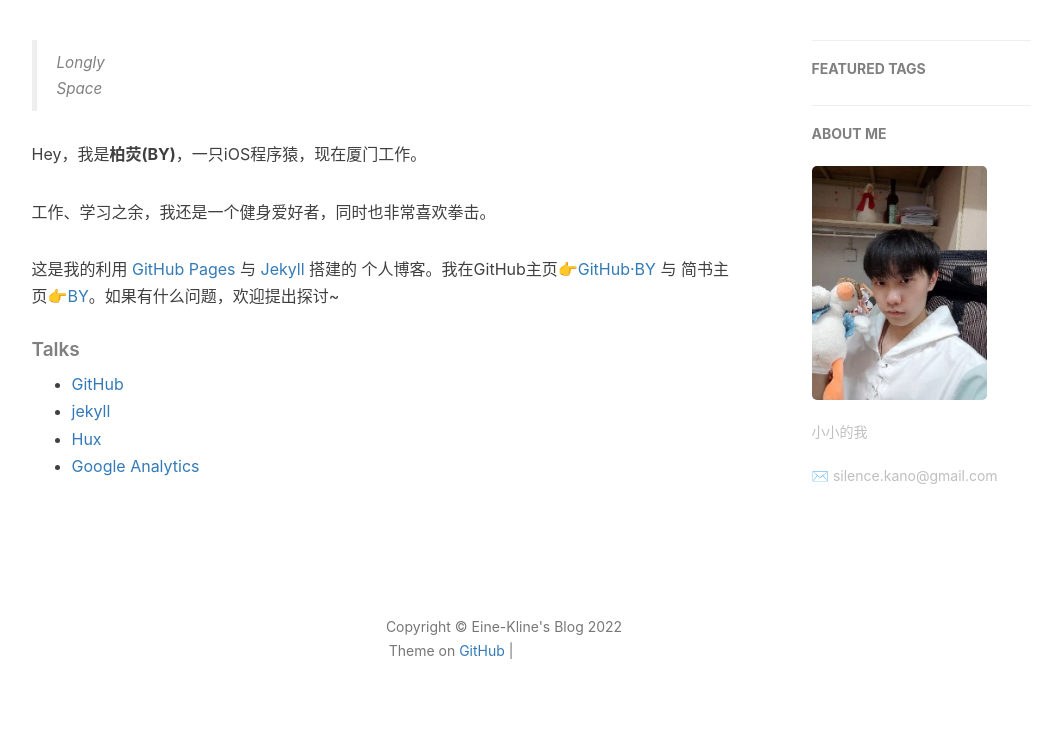
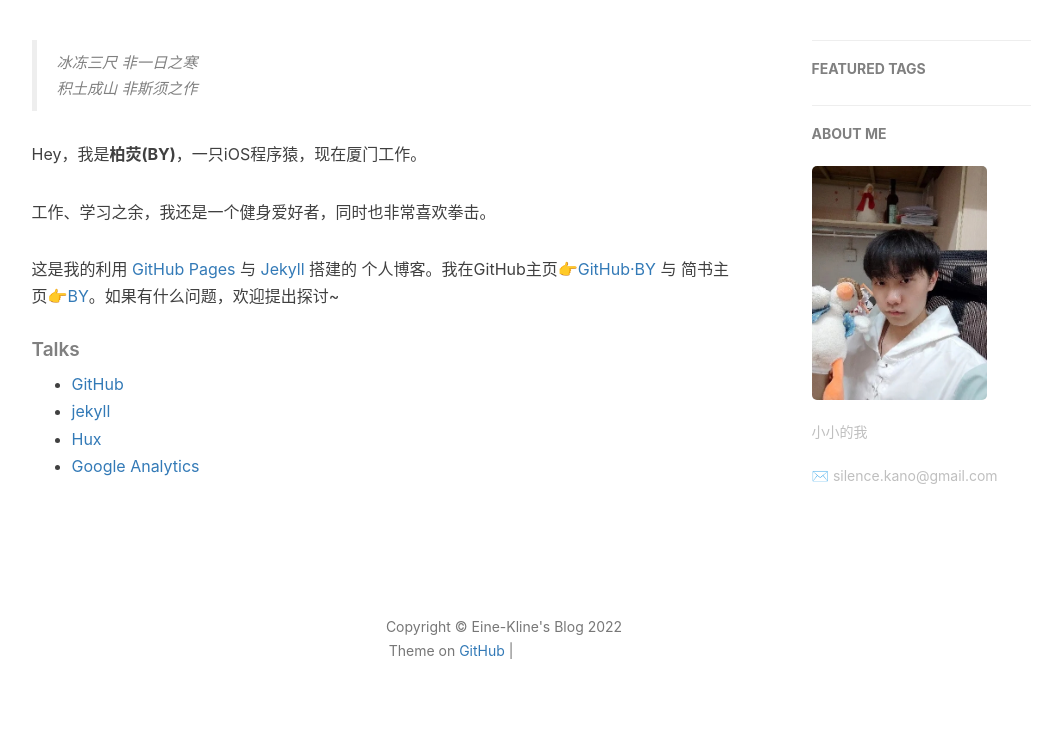
Before and after one commit to Eine-Kline/Eine-Kline.github.io, a Jekyll site: the page built from about.html, in a window 1280 px wide. Shown: the part 418-1173 px from the top of the page, without its empty margins (136-1198 px from the left). Built offline with Jekyll 4.4.1, drawn with Linux system fonts in a browser that asks for light colours; nearby versions of some CDN libraries; comment, search, counter and statistics services are not loaded; grey boxes are pictures that could not be loaded.

Commit message:
Update about.html

```diff
--- a/about.html
+++ b/about.html
@@ -15,8 +15,8 @@ header-img: "img/bk1.jpg"
 <div class="zh post-container">
 
     <!--copied from markdown -->
-    <blockquote><p>Longly<br>
-    Space</p></blockquote>
+    <blockquote><p>冰冻三尺 非一日之寒<br>
+    积土成山 非斯须之作</p></blockquote>
 
     <p>Hey，我是<strong>柏荧(BY)</strong>，一只iOS程序猿，现在厦门工作。</p>
 
@@ -40,15 +40,11 @@ header-img: "img/bk1.jpg"
 <!-- <div class="en post-container">
     <blockquote><p>Yet another iOS Developer. <br>
     Yet another Life-long Student.</p></blockquote>
-
     <p>Hi, I am <strong>Baiying Qiu</strong>，you can call me <strong>BY</strong>. I am an iOS software engineer and currently working in Xiamen</p>
-
     <p>This is my personal blog, through making Github Pages and Jekyll.My GitHub  👉 <a href="http://github.com/qiubaiying">Github·BY</a>.</p>
 
     <p>I am a sports enthusiast, I like fitness, running and boxing.</p>
-
     <h5>Talks</h5>
-
     <ul>
     <li><a href="https://github.com">GitHub</a></li>
     <li><a href="http://jekyll.com.cn/">jekyll</a></li>
```
